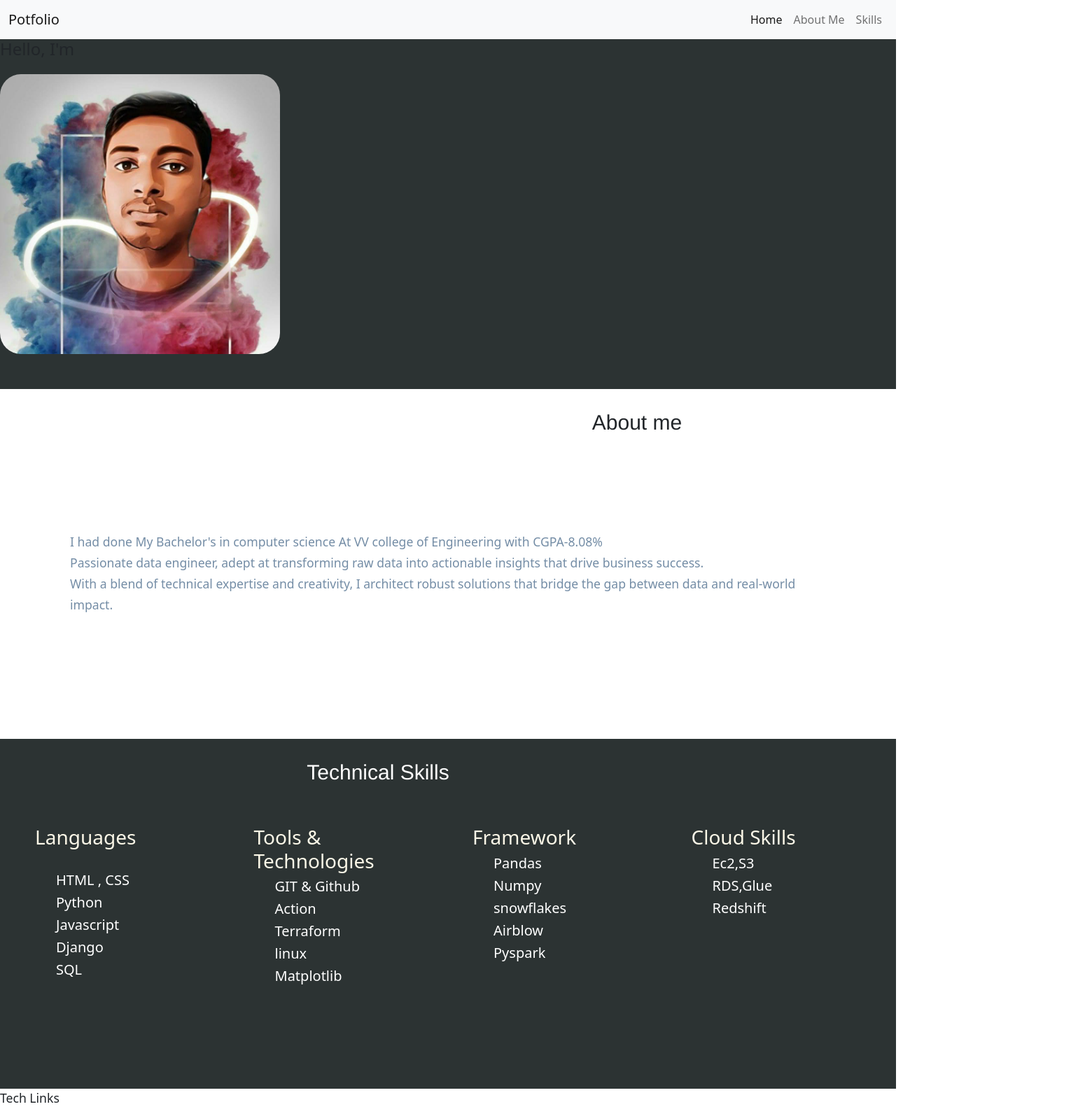
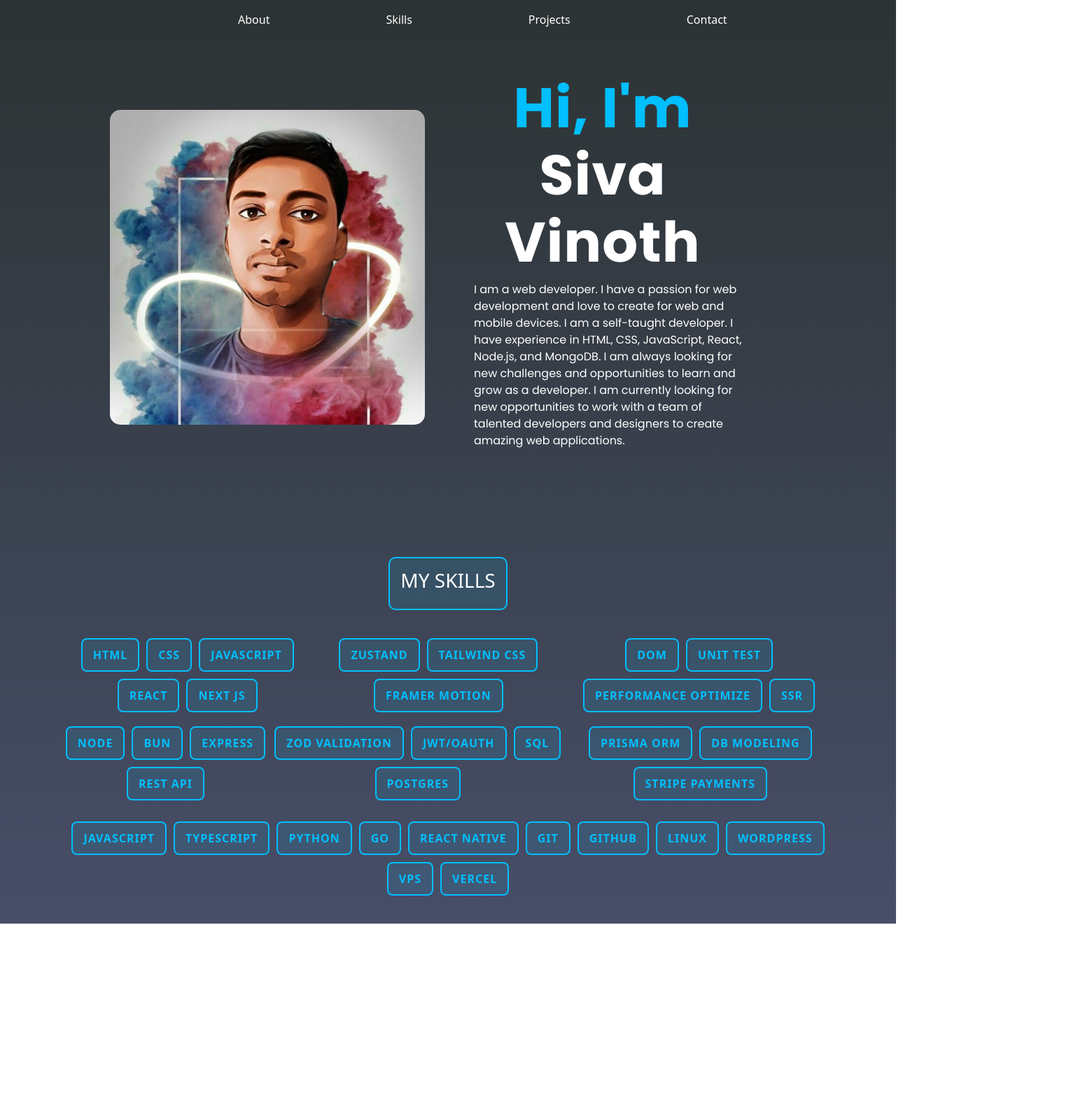
Before and after one commit to sivavinoth/sv, a plain HTML site: page index.html in a window 1280 px wide. Shown: the top 1585 px of the page at 70% size, 1550 px wide, since content can reach past the window. After the commit the page ends 1320 px from the top, so only its background shows below. Drawn offline with nearby package versions, Linux system fonts and the light colour scheme.

Commit message:
new code

```diff
--- a/cont.css
+++ b/cont.css
@@ -1,7 +1,5 @@
 body{
 
-    /* background-color: black;
-     */
      background-color: #2c3333;
     font-family:Arial, Helvetica, sans-serif;
 }
@@ -44,6 +42,7 @@ h2{
 
   .submit:hover {
     background-color:#cccccc;
+    color:black;
 
   }
 
--- a/index.html
+++ b/index.html
@@ -2,132 +2,176 @@
 <html lang="en">
 
 <head>
-    <meta charset="UTF-8">
-    <meta http-equiv="X-UA-Compatible" content="IE=edge">
+  <meta charset="UTF-8" />
+  <meta http-equiv="X-UA-Compatible" content="IE=edge" />
 
-    <meta name="viewport" content="width=device-width, initial-scale=1">
-    <meta name="viewport" content="width=device-width, initial-scale=1, maximum-scale=1, user-scalable=no">
-    <title >Sivavinoth</title>
-    <link rel="icon" href="favicon.ico?v=2">
-    <link rel="stylesheet" type="text/css" href="style.css">
-    <link href="https://cdn.jsdelivr.net/npm/bootstrap@5.2.0/dist/css/bootstrap.min.css" rel="stylesheet" integrity="sha384-gH2yIJqKdNHPEq0n4Mqa/HGKIhSkIHeL5AyhkYV8i59U5AR6csBvApHHNl/vI1Bx" crossorigin="anonymous">
-    <link rel="stylesheet" href="https://cdn.jsdelivr.net/npm/bootstrap-icons@1.5.0/font/bootstrap-icons.css">
+  <meta name="viewport" content="width=device-width, initial-scale=1" />
+  <meta name="viewport" content="width=device-width, initial-scale=1, maximum-scale=1, user-scalable=no" />
+  <title>Sivavinoth</title>
+  <link rel="icon" href="favicon.ico?v=2" />
+  <link rel="stylesheet" type="text/css" href="style.css" />
+  <link rel="preconnect" href="https://fonts.googleapis.com">
+  <link rel="preconnect" href="https://fonts.gstatic.com" crossorigin>
+  <link
+    href="https://fonts.googleapis.com/css2?family=Poppins:ital,wght@0,100;0,200;0,300;0,400;0,500;0,600;0,700;0,800;0,900;1,100;1,200;1,300;1,400;1,500;1,600;1,700;1,800;1,900&display=swap"
+    rel="stylesheet">
+
+  <link href="https://cdn.jsdelivr.net/npm/bootstrap@5.3.3/dist/css/bootstrap.min.css" rel="stylesheet"
+    integrity="sha384-QWTKZyjpPEjISv5WaRU9OFeRpok6YctnYmDr5pNlyT2bRjXh0JMhjY6hW+ALEwIH" crossorigin="anonymous" />
+  <script src="https://cdn.jsdelivr.net/npm/bootstrap@5.3.3/dist/js/bootstrap.bundle.min.js"
+    integrity="sha384-YvpcrYf0tY3lHB60NNkmXc5s9fDVZLESaAA55NDzOxhy9GkcIdslK1eN7N6jIeHz"
+    crossorigin="anonymous"></script>
+  <script src="https://cdn.jsdelivr.net/npm/@popperjs/core@2.11.8/dist/umd/popper.min.js"
+    integrity="sha384-I7E8VVD/ismYTF4hNIPjVp/Zjvgyol6VFvRkX/vR+Vc4jQkC+hVqc2pM8ODewa9r"
+    crossorigin="anonymous"></script>
+  <script src="https://cdn.jsdelivr.net/npm/bootstrap@5.3.3/dist/js/bootstrap.min.js"
+    integrity="sha384-0pUGZvbkm6XF6gxjEnlmuGrJXVbNuzT9qBBavbLwCsOGabYfZo0T0to5eqruptLy"
+    crossorigin="anonymous"></script>
+
+
+
+
 
 
 </head>
 
-<nav class="navbar navbar-expand-lg navbar-light bg-light">
-    <div class="container-fluid">
-      <a class="navbar-brand" href="#">Potfolio</a>
-      <button class="navbar-toggler" type="button" data-bs-toggle="collapse" data-bs-target="#navbarTogglerDemo2" aria-controls="navbarNavDropdown" aria-expanded="false" aria-label="Toggle navigation">
+<nav class="navbar navbar-expand-lg navbar-light">
+  <div class="container">
+    <button class="navbar-toggler" type="button" data-bs-toggle="collapse" data-bs-target="#navbarNav"
+      aria-controls="navbarNav" aria-expanded="false" aria-label="Toggle navigation">
       <span class="navbar-toggler-icon"></span>
     </button>
-      <div class="collapse navbar-collapse" id="navbarTogglerDemo2">
-        <ul class="navbar-nav ms-lg-auto">
+    <div class="collapse navbar-collapse" id="navbarNav">
+      <ul class="navbar-nav">
+
         <li class="nav-item">
-            <a class="nav-link active" aria-current="page" href="#">Home</a>
+          <a class="nav-link" href="#">About</a>
         </li>
         <li class="nav-item">
-            <a class="nav-link" href="#about">About Me</a>
+          <a class="nav-link" href="#">Skills</a>
+        </li>
+        <li class="nav-item active">
+          <a class="nav-link" href="#">Projects</a>
         </li>
         <li class="nav-item">
-            <a class="nav-link" href="#skillpage">Skills</a>
+          <a class="nav-link" href="#">Contact</a>
         </li>
       </ul>
     </div>
   </div>
 </nav>
-<section class="banner" id="#">
-   <div class="container-1">
-    <div class="contentBx">
-        <!-- <img class="imgs" src ="Myproject.png" alt="my"> -->
-        <img class="imgs" src="my.jpg" alt="alt img">
-    </div>
-
-        <div class="space">
-            <h4><span>Hello</span>, I'm</h4><br>
-            <h2>Siva Vinoth</h2><br>
-            <h4>DATA SCIENTIST.</h4>
-
-        </div>
 
 
+
+<!-- This is bio page  container-1-->
+<section id="change-bg">
+  <div class="container">
+    <div class="row align-items-center">
+      <div class="col-md-6">
+        <div class="profile-image">
+          <img src="my.jpg" alt="Siva Vinoth" class="img-fluid" />
         </div>
-</section>
-
-<!-- middle container -->
-
-<section class="middle" id="about">
-    <div class="contentBxx">
-
-        <h2 class="center">About me</h2>
-        <p class="details">
-          I had done My Bachelor's in computer science At VV college of Engineering with CGPA-8.08%<br>
-
-        Passionate data engineer, adept at transforming raw data into
- actionable insights that drive business success.<br>
-  With a blend of technical expertise and creativity,
-  I architect robust solutions that bridge the gap between data
-  and real-world impact.<br >
-
+      </div>
+      <div class="col-md-6">
+        <h1 id="na"><span id="name">Hi, I'm </span>Siva Vinoth</h1>
+        <p id="bios">
+          I am a web developer. I have a passion for web development and love
+          to create for web and mobile devices. I am a self-taught developer.
+          I have experience in HTML, CSS, JavaScript, React, Node.js, and
+          MongoDB. I am always looking for new challenges and opportunities to
+          learn and grow as a developer. I am currently looking for new
+          opportunities to work with a team of talented developers and
+          designers to create amazing web applications.
         </p>
-
-
       </div>
-
-</section>
-<!-- skills section -->
-<section class="skill" id="skillpage">
-  <h2 class="centr">Technical Skills</h2>
-  <div class="skill-container">
-
-
-      <div class="container-s1">
-
-        <h3 >Languages </h3><br>
-        <h5 >HTML , CSS</h5>
-        <h5>Python</h5>
-        <h5>Javascript</h5>
-        <h5>Django</h5>
-        <h5>SQL</h5>
-
     </div>
-      <div class="container-s2">
-        <h3>Tools & Technologies</h3>
-        <h5>GIT & Github</h5>
-        <h5>Action</h5>
-        <h5>Terraform</h5>
-        <h5>linux</h5>
-        <h5>Matplotlib</h5>
-
-      </div>
-      <div class="container-s3">
-        <h3>Framework</h3>
-        <h5>Pandas</h5>
-        <h5>Numpy</h5>
-        <h5>snowflakes</h5>
-        <h5>Airblow</h5>
-        <h5>Pyspark</h5>
-      </div>
-      <div class="container-s4">
-        <h3>Cloud Skills</h3>
-        <h5>Ec2,S3</h5>
-        <h5>RDS,Glue</h5>
-        <h5>Redshift</h5>
-        </h5>
-      </div>
-
-
   </div>
 </section>
 
 
-<footer>
+<div class="skills-container">
+  <div class="container text-center mt-5">
+    <div class="skills-title">
+      <h3>MY SKILLS</h3>
+    </div>
+    <div class="skills-tree">
+      <div class="skills-column">
+        <div class="skills-group">
+          <span class="skill-box">HTML</span>
+          <span class="skill-box">CSS</span>
+          <span class="skill-box">JAVASCRIPT</span>
+          <span class="skill-box">REACT</span>
+          <span class="skill-box">NEXT JS</span>
+        </div>
+        <div class="skills-group">
+          <span class="skill-box">ZUSTAND</span>
+          <span class="skill-box">TAILWIND CSS</span>
+          <span class="skill-box">FRAMER MOTION</span>
+        </div>
+        <div class="skills-group">
+          <span class="skill-box">DOM</span>
+          <span class="skill-box">UNIT TEST</span>
+          <span class="skill-box">PERFORMANCE OPTIMIZE</span>
+          <span class="skill-box">SSR</span>
+        </div>
+      </div>
+
+      <div class="skills-column">
+        <div class="skills-group">
+          <span class="skill-box">NODE</span>
+          <span class="skill-box">BUN</span>
+          <span class="skill-box">EXPRESS</span>
+          <span class="skill-box">REST API</span>
+        </div>
+        <div class="skills-group">
+          <span class="skill-box">ZOD VALIDATION</span>
+          <span class="skill-box">JWT/OAUTH</span>
+          <span class="skill-box">SQL</span>
+          <span class="skill-box">POSTGRES</span>
+        </div>
+        <div class="skills-group">
+          <span class="skill-box">PRISMA ORM</span>
+          <span class="skill-box">DB MODELING</span>
+          <span class="skill-box">STRIPE PAYMENTS</span>
+        </div>
+      </div>
+
+      <div class="skills-bottom">
+        <span class="skill-box">JAVASCRIPT</span>
+        <span class="skill-box">TYPESCRIPT</span>
+        <span class="skill-box">PYTHON</span>
+        <span class="skill-box">GO</span>
+        <span class="skill-box">REACT NATIVE</span>
+        <span class="skill-box">GIT</span>
+        <span class="skill-box">GITHUB</span>
+        <span class="skill-box">LINUX</span>
+        <span class="skill-box">WORDPRESS</span>
+        <span class="skill-box">VPS</span>
+        <span class="skill-box">VERCEL</span>
+      </div>
+    </div>
+  </div>
+
+</div>
+</div>
+
+
+
+<!--
+<section>
+  <div class="container-2">
+    <div class="row">
+      <div class="col-mg-6">
+        <h2 id="na">Skills</h2>
+      </div>
+    </div>
+  </div>
+</section> -->
+
+<!-- <footer>
   <p>Tech Links <br>
   <div class="footer-container">
     <ul>
-
-
 
       <li><a href="contact.html"><i class="bi bi-envelope"></i></a></li>
       <li> <a href="https://www.linkedin.com/in/sivavinothjm/"><i class="bi bi-linkedin"></i></a></li>
@@ -135,9 +179,8 @@
 
     </ul>
   </div>
-  </footer>
-<body>
+</footer> -->
 
-</body>
+<body></body>
 
 </html>
--- a/style.css
+++ b/style.css
@@ -1,219 +1,140 @@
 body {
-    margin: 0px;
+    margin: 0;
+    background: linear-gradient(to bottom, #2C3333, #474E68);
+    min-height: 100vh;
+    font-family: "Poppins", sans-serif;
 }
 
-h4 {
-    margin-top: 0px;
+.navbar {
+    background: transparent;
+    padding: 15px 30px;
 }
 
-
-/*  */
-/* image tag */
-.imgs {
-    display: inline-block;
-    position: relative;
-    background: url(Myproject.png);
-    opacity: 1.5;
-    width: 400px;
-    border-radius: 30px;
-    margin-right: 40px;
-    height: 400px;
-
+.navbar-nav {
+    margin-left: 100px;
+    justify-content: center;
 }
 
-/* top */
-section {
-    /* background-color:#E7FBBE; */
-    background-color: #2C3333;
-    /* background-color: #ECB365; */
-    /* padding: 40px; */
-    min-height: 40vh;
-    block-size: 500px;
-
+.nav-item {
+    color: white;
+    margin-left: 150px;
 }
 
-.banner {
-    position: relative;
-    width: 100%;
+.navbar-nav .nav-item .nav-link {
+    color: white;
+    font-size: 16px;
+    transition: color 0.3s ease;
 }
 
-.banner .contentBx,
-.sidebar {
-    position: absolute;
-    width: 500px;
-    border-radius: 30px;
-    margin-right: 30px;
-    width: calc(100% - 100px);
-    height: 100%;
-    display: flex;
-    justify-content: center;
-    align-items: center;
-
+.navbar-nav .nav-item .nav-link:hover {
+    color: #00bcd4;
 }
 
-.banner .contentBx h4 {
-    font-size: 1.5em;
-    /* color: #333; */
-    color: #FFFDF9;
-
-    font-weight: 300;
+/* Remove background from container */
+.container {
+    background: transparent;
 }
 
-.banner .contentBx h4 span {
-    color: #00bcd4;
-    font-size: 1.5em;
-    font-weight: 700;
-
+#change-bg {
+    min-height: 300px;
+    padding: 50px 0 50px 50px;
 }
 
-.banner .contentBx h2 {
-    font-size: 3em;
-    /* color: #333; */
-    color: #FFFDF9;
-    line-height: 0.3em;
+.img-fluid {
+    width: 450px;
+    height: 450px;
+    border-radius: 15px;
+    margin-left: 50px;
 }
 
-/* paragraph */
-p {
-    font-size: 1.1em;
-    margin: 20px 0;
-    font-weight: 300px;
+#bios {
+    color: white;
+    margin-right: 150px;
+    font-family: poppins;
 }
 
-.space h2 {
-
-    line-height: 50px;
+#name {
+    color: #00bfff;
 }
 
-/* middle
- */
-
-.middle {
-    background-color: white;
-    min-height: 50vh;
-    width: calc(100% - 100px);
-    height: 100%;
-    width: fit-content;
-    block-size: 500px;
-
+#na {
+    color: white;
+    font-family: "Poppins", sans-serif;
+    font-size: 80px;
+    font-weight: bold;
+    text-align: center;
+    text-transform: capitalize;
+    letter-spacing: 1px;
+    margin-right: 178px;
 }
 
-/* h2 middle */
-.center {
-    font-family: Bogart, Recoleta, Helvetica Neue, Helvetica, Arial, sans-serif;
-    text-align: center;
-    padding: 1em;
-    position: relative;
-    left: 270px;
-    font-size: 30px;
-
+#bio {
+    color: white;
 }
 
-/* para tag in middle section*/
-
-.details {
-
-    /* color: #656270;
-     */
-    color: #748DA6;
-    font-size: 1.1em;
-    line-height: 1.7;
-    padding: 100px;
-
-
+/* Skills section */
+.skills-container {
+    width: 100%;
+    padding: 40px 0;
+    background: transparent;
 }
 
-.imge {
-
-    position: relative;
-    float: left;
-    top:710px;
-    border-radius: 100%;
-    width: 200px;
-    right: 430px;
-
-
-
-
+.skills-title {
+    text-align: center;
+    font-size: 24px;
+    font-weight: bold;
+    padding: 15px;
+    border: 2px solid #00bfff;
+    border-radius: 10px;
+    display: inline-block;
+    color: #fff;
+    background: rgba(0, 191, 255, 0.1);
 }
 
-/* skills */
-
-.centr {
-    text-align: center;
-    padding: 1em;
-    position: relative;
-    right: 100px;
-    font-size: 30px;
-    color: white;
-
-    font-family: Bogart, Recoleta, Helvetica Neue, Helvetica, Arial, sans-serif;
+.skills-tree {
+    display: flex;
+    flex-direction: column;
+    align-items: center;
+    margin-top: 20px;
 }
 
-h5{
-    color: white;
-    padding-left: 60px;
+.skills-column {
+    display: flex;
+    justify-content: space-around;
+    width: 100%;
+    margin-top: 20px;
 }
 
-h3{
-    /* color:red; */
-    padding-left: 30px;
-    color: #FCF8E8;
+.skills-group {
+    display: flex;
+    flex-wrap: wrap;
+    gap: 10px;
+    justify-content: center;
 }
 
-
-
-
-
-.end.endpart {
-
-    max-height: 10px;
-}
-ul{
-    list-style: none;
-}
-a{
-    text-decoration: none;
-}
-footer:nth-child(1){
-    font-weight: bold;
-    font-size: 32px;
-}
-footer a{
-    color:#202020;
-    font-size: 22px;
-
-}
-.container-1{
- display: flex-2;
- flex-wrap: wrap;
-
- .contentBx{
-    justify-content:flex-start;
- }
-.space{
+.skills-bottom {
+    margin-top: 30px;
+    display: flex;
+    flex-wrap: wrap;
+    gap: 10px;
     justify-content: center;
-    order: 1;
 }
 
+.skill-box {
+    padding: 10px 15px;
+    border: 2px solid #00bfff;
+    border-radius: 8px;
+    color: #00bfff;
+    font-weight: bold;
+    background: rgba(0, 191, 255, 0.1);
+    text-transform: uppercase;
+    letter-spacing: 1px;
+    display: inline-block;
+    transition: all 0.3s ease;
 }
 
-
-
-.footer-container{
-    display: flex;
-    flex-wrap: wrap;
-    flex-direction: row-reverse;
-    justify-content:space-evenly;
-   align-content: center;
-    max-width: fit-content;
+.skill-box:hover {
+    background: rgba(0, 191, 255, 0.2);
+    transform: translateY(-2px);
+    box-shadow: 0 4px 8px rgba(0, 191, 255, 0.2);
 }
-.skill-container{
-    display: grid;
-    grid-template-columns:1fr 1fr 1fr 1fr;
-    grid-template-rows: 1fr;
-    gap: 10px;
-    padding:20px;
-    justify-content: space-between;
-
-}
```
Also changed, not shown: profile.png (added). Lines whose indentation alone changed are shown as unchanged.
